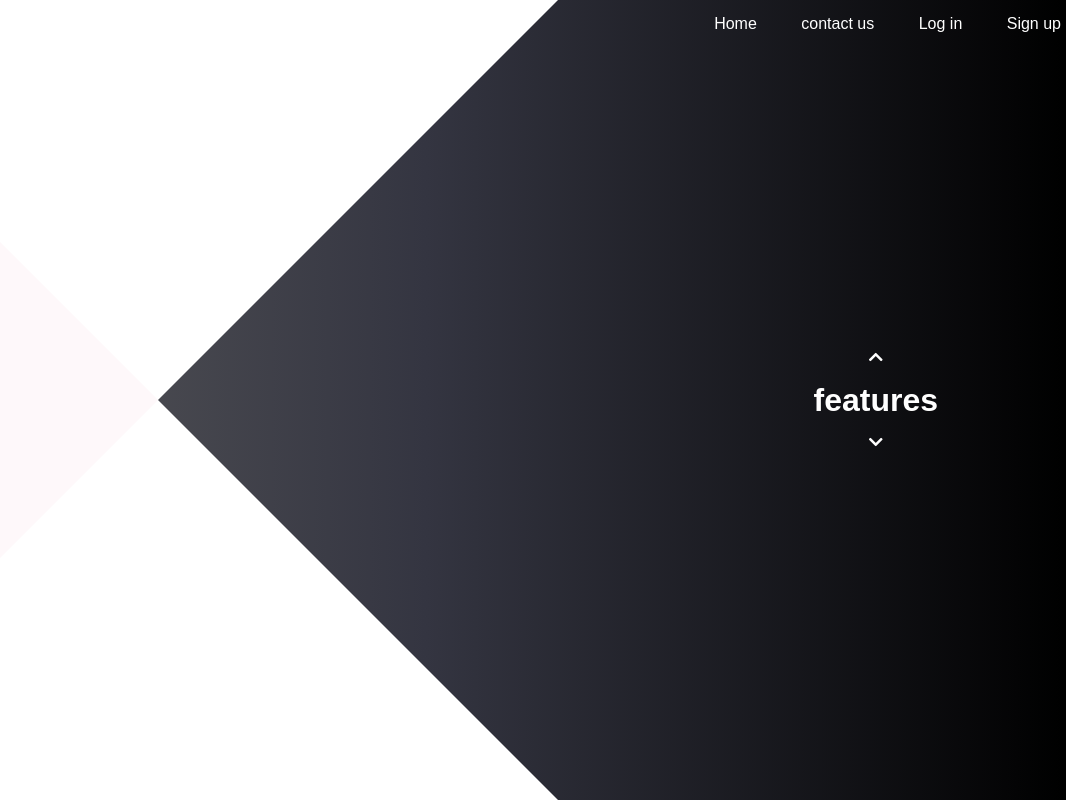
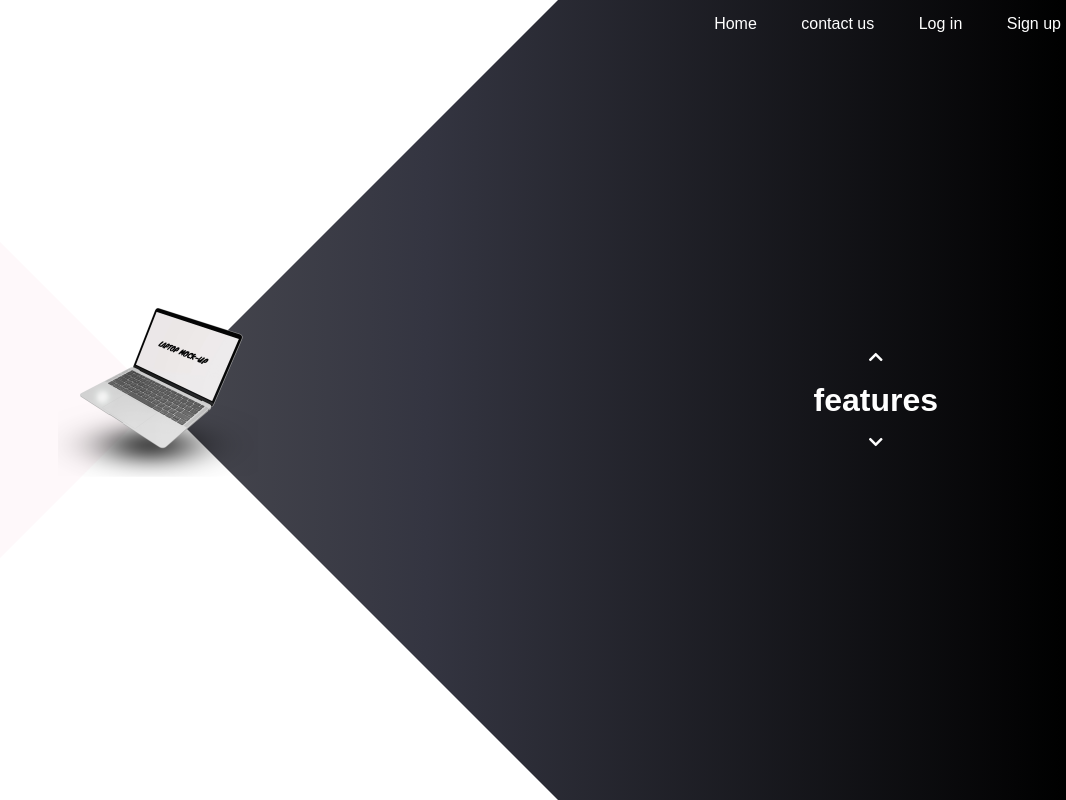
Before and after one commit to somayehbd/CreativeIntroWeb, a plain HTML site: page index.html in a window 1280 px wide. Shown: the whole page, without its empty margins (214-1280 px from the left). Drawn offline with Linux system fonts and the light colour scheme.

Commit message:
Feat: added img

```diff
--- a/assets/css/style.css
+++ b/assets/css/style.css
@@ -9,7 +9,7 @@
     height: 100vh;
     overflow: hidden;
     position: relative;
-    background: linear-gradient(to right, #626262,#343541, #000000);
+    background: linear-gradient(to right, #626262, #343541, #000000);
 
 }
 
@@ -71,5 +71,12 @@ nav {
 
 .controls h1 {
     margin: 15px 0;
-
 }
+.laptop{
+    width: 200px;
+    position: absolute;
+    top: 40%;
+    left: 40%;
+    /* transform: translateY(-50%);
+    z-index: 1; */
+}
--- a/index.html
+++ b/index.html
@@ -25,6 +25,7 @@
         </nav>
 
         <div class="content">
+            <img src="assets/img/laptop.png" class="laptop">
             <div class="overlay"></div>
         </div>
         <div class="controls">
```
Also changed, not shown: assets/img/laptop.png (added).
